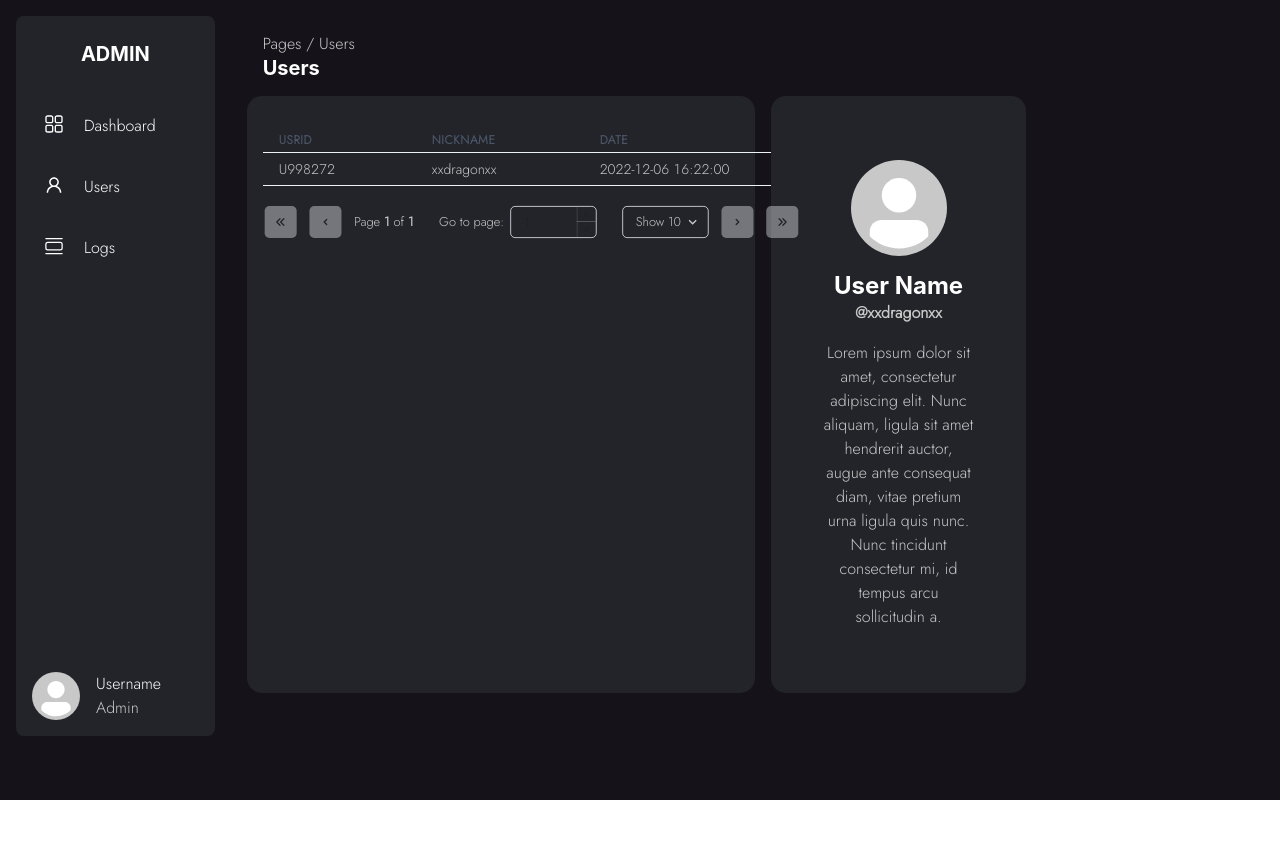
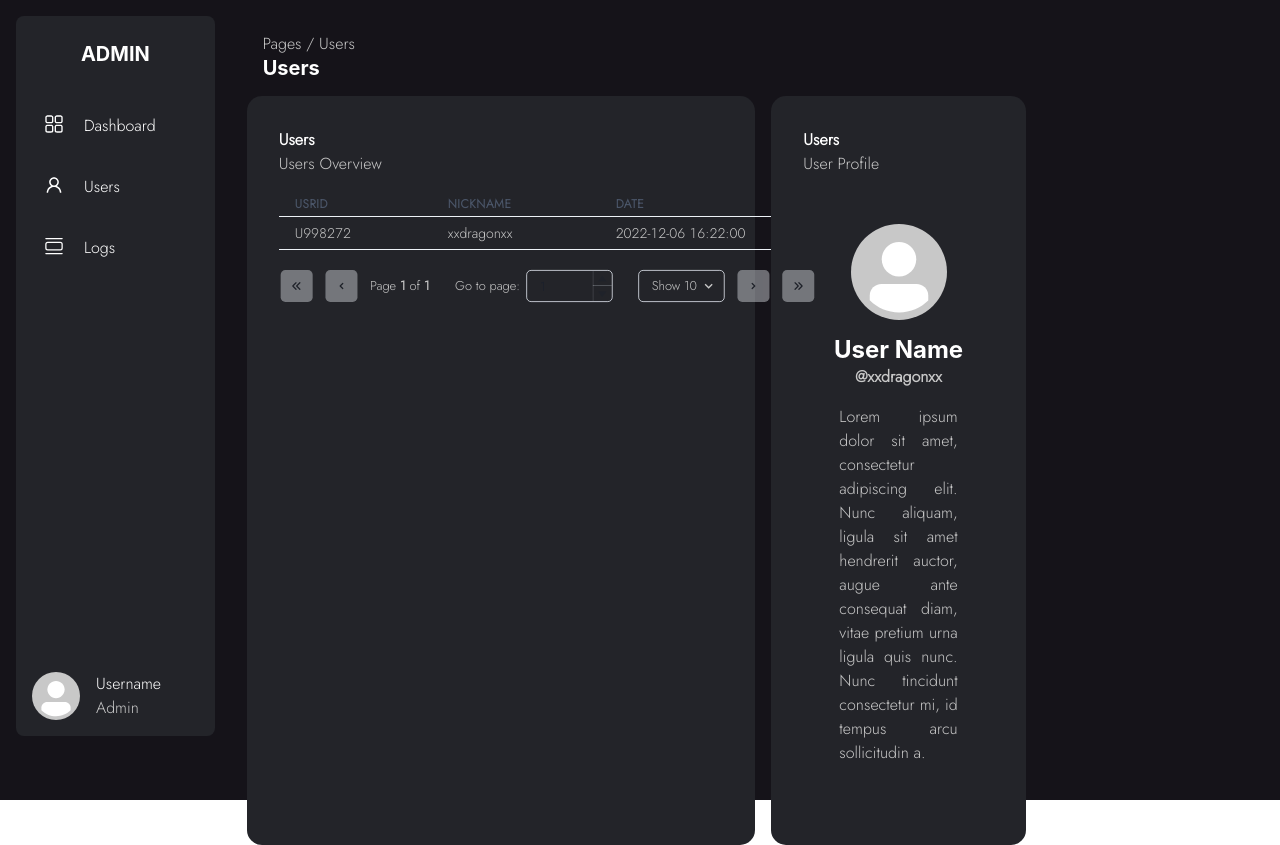
Before and after one commit to daga96/AdminTool, a React (Create React App) app: page /users in a window 1280 px wide. Before the commit the page ends 800 px from the top, so only its background shows below. Built offline with nearby package versions, Linux system fonts and the light colour scheme.

Commit message:
fix: user profile

```diff
--- a/src/components/Profile.js
+++ b/src/components/Profile.js
@@ -18,7 +18,7 @@ export default function Profile({ name, tag, text, photo }) {
         <Text fontWeight={600} color="#C8C8C8" mb={4}>
           @xxdragonxx
         </Text>
-        <Text textAlign={"center"} color="#C8C8C8" px={3}>
+        <Text textAlign={"justify"} color="#C8C8C8" px={3}>
           Lorem ipsum dolor sit amet, consectetur adipiscing elit. Nunc aliquam,
           ligula sit amet hendrerit auctor, augue ante consequat diam, vitae
           pretium urna ligula quis nunc. Nunc tincidunt consectetur mi, id
--- a/src/pages/Login.js
+++ b/src/pages/Login.js
@@ -11,13 +11,13 @@ import {
   FormControl,
   InputRightElement,
   Text,
-  useToast,
 } from "@chakra-ui/react";
 
 import { AiFillEyeInvisible, AiFillEye } from "react-icons/ai";
 
 export default function Login() {
   const [showPassword, setShowPassword] = useState(false);
+
   const [id, setId] = useState("");
   const [password, setPassword] = useState("");
 
--- a/src/pages/Users.js
+++ b/src/pages/Users.js
@@ -1,12 +1,4 @@
-import {
-  Text,
-  Box,
-  Flex,
-  Heading,
-  Grid,
-  GridItem,
-  Icon,
-} from "@chakra-ui/react";
+import { Text, Box, Flex, Heading } from "@chakra-ui/react";
 import Profile from "../components/Profile";
 
 import Sidebar from "../components/sidebar/Sidebar";
@@ -37,6 +29,14 @@ export default function Users() {
             w="50%"
             mr={4}
           >
+            <Box m={4}>
+              <Text as="b" color="#FFFFFF" size="sx">
+                Users
+              </Text>
+              <Text color="#C8C8C8" size="sx">
+                Users Overview
+              </Text>
+
               <TableBox
                 columns={columnsUsers}
                 data={[
@@ -47,6 +47,7 @@ export default function Users() {
                   },
                 ]}
               />
+            </Box>
           </Flex>
           <Flex
             borderRadius={15}
@@ -55,7 +56,16 @@ export default function Users() {
             w="25%"
             justifyContent="center"
           >
+            <Box m={4}>
+              <Text as="b" color="#FFFFFF" size="sx">
+                Users
+              </Text>
+              <Text color="#C8C8C8" size="sx">
+                User Profile
+              </Text>
+
               <Profile />
+            </Box>
           </Flex>
         </Flex>
       </Flex>
```
Lines whose indentation alone changed are shown as unchanged.
